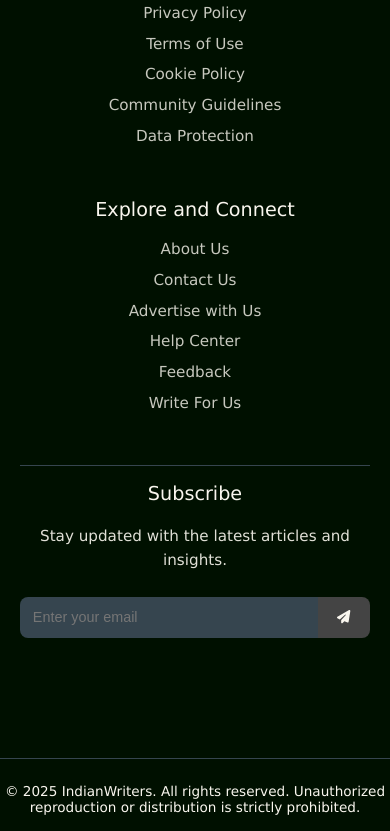
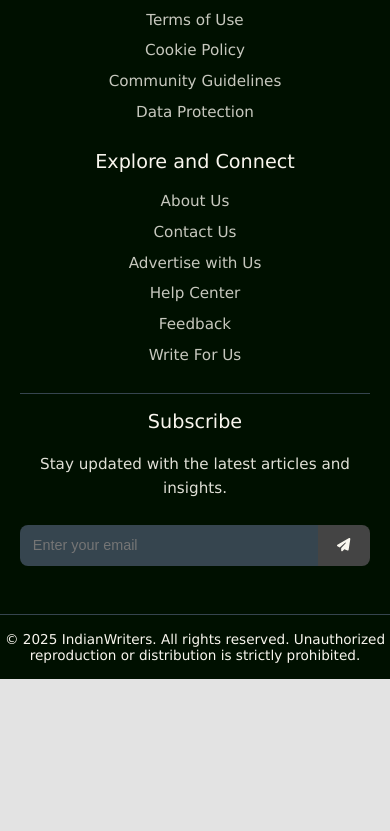
Before and after one commit to SurajGude1/iw-fe-v01, a Next.js app: page / in a window 390 px wide. Shown: the part 4614-5445 px from the top of the page. After the commit the page ends 5293 px from the top, so only its background shows below. Built offline with nearby package versions, Linux system fonts and the light colour scheme; no server answers; a web font is replaced by a local one.

Commit message:
working...

```diff
--- a/src/app/components/footer/footer.module.css
+++ b/src/app/components/footer/footer.module.css
@@ -181,8 +181,8 @@
 }
 
 .Copyright {
-  margin-top: 3rem;
-  padding-top: 1.5rem;
+  /* margin-top: 3rem; */
+  padding-top: 1rem;
   border-top: 1px solid #36454f;
   color: #f9f6ee;
   text-align: center;
@@ -205,7 +205,7 @@
   .SubscribeSection {
     flex: 1 1 300px;
     padding: 0 15px;
-    margin-bottom: 2rem;
+    margin-bottom: 1rem;
   }
 }
 
@@ -220,7 +220,7 @@
   .SubscribeSection {
     flex: 1 1 100%;
     padding: 0;
-    margin-bottom: 2.5rem;
+    /* margin-bottom: 2.5rem; */
     align-items: center;
     text-align: center;
   }
```
